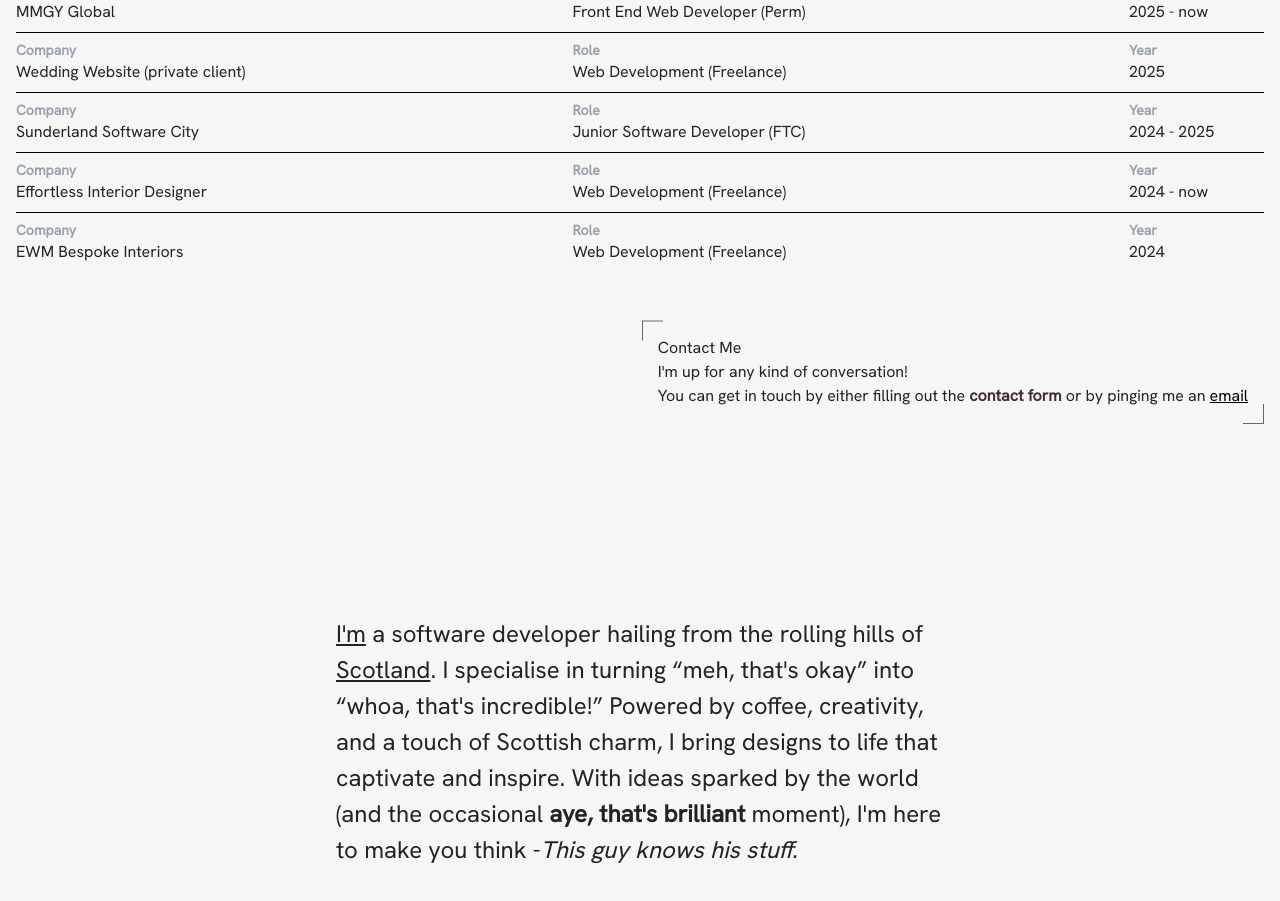
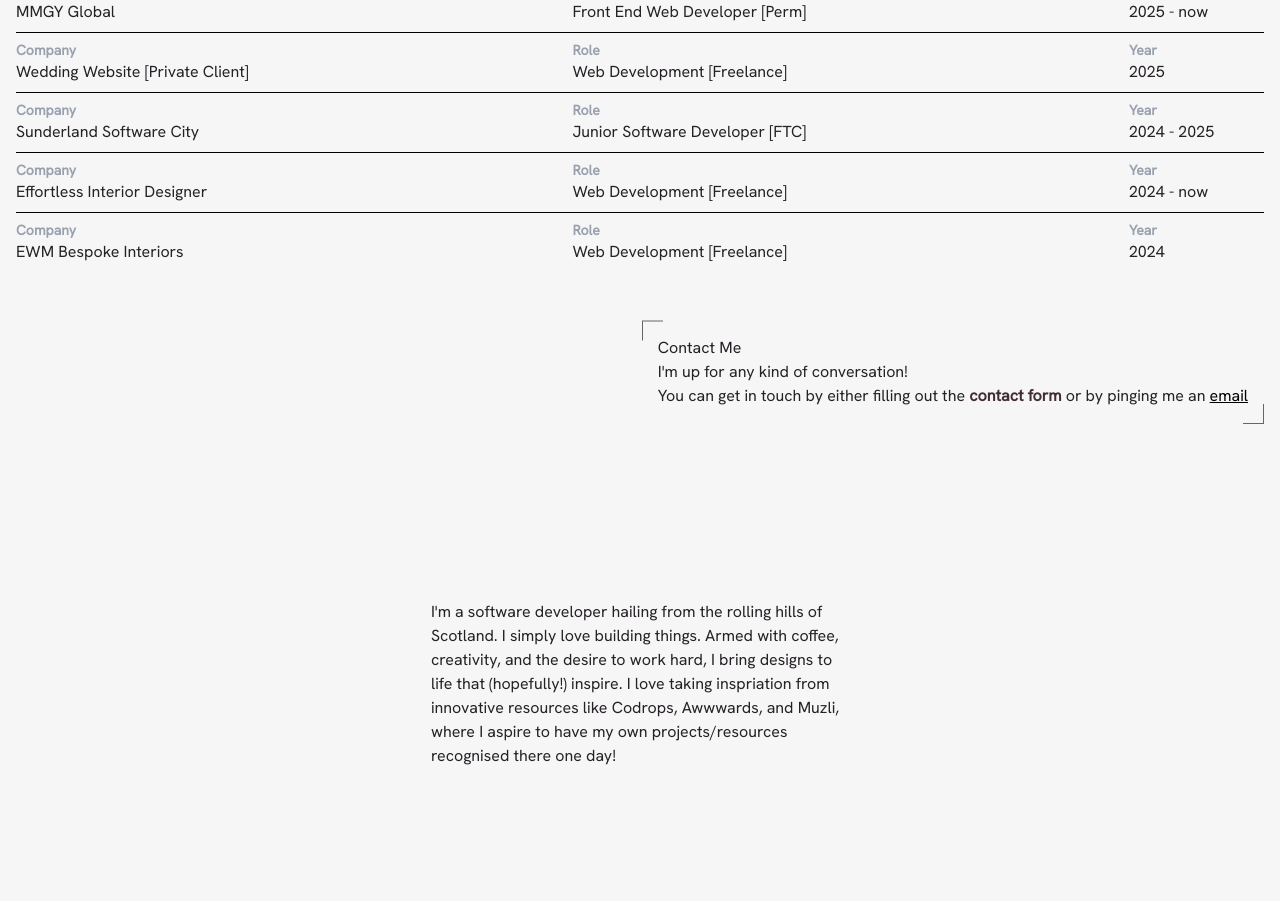
Before and after one commit to ccoutts2/portfolio_v2, a Next.js app: page /about in a window 1280 px wide. Shown: the part 947-1848 px from the top of the page. Built offline with nearby package versions, Linux system fonts and the light colour scheme.

Commit message:
Make additional style changes and change accordion props to accet coming soon boolean

```diff
--- a/src/app/about/page.tsx
+++ b/src/app/about/page.tsx
@@ -12,9 +12,7 @@ export default async function Page() {
       <AboutIntro />
       <Experience />
       <ContactMe />
-      <div className="flex items-center justify-center my-[5vh] md:my-[20vh] relative">
-        <FunBio />
-      </div>
+      <FunBio />
     </main>
   );
 }
--- a/src/app/work/data.ts
+++ b/src/app/work/data.ts
@@ -40,7 +40,7 @@ export const accordionData: AccordionItems[] = [
       "TailwindCSS",
       "CSS",
     ],
-    image: assetsConfig["ewm-bespoke-interiors"][0].src,
+    comingSoon: true,
     alt: assetsConfig["ewm-bespoke-interiors"][0].description,
     slug: "/effortless-interior-design/coming-soon",
     year: "2024",
--- a/src/app/work/types.ts
+++ b/src/app/work/types.ts
@@ -3,8 +3,9 @@ export interface AccordionItems {
   content: string;
   service: string[];
   tech: string[];
-  image: string;
-  alt: string;
+  image?: string;
+  comingSoon?: boolean;
+  alt?: string;
   slug: string;
   year: string;
   project: string;
--- a/src/components/AboutIntro/AboutIntro.tsx
+++ b/src/components/AboutIntro/AboutIntro.tsx
@@ -69,7 +69,7 @@ const AboutIntro = () => {
             style={{ clipPath: "polygon(0 0, 100% 0, 100% 0, 0 0)" }}
           >
             <Image
-              src={assetsConfig["ewm-bespoke-interiors"][0].src}
+              src="https://hinrakjrdbrmrrvilpbg.supabase.co/storage/v1/object/public/portfolio/about-page/chris_team.webp"
               alt={assetsConfig["ewm-bespoke-interiors"][0].description}
               width={800}
               height={800}
@@ -81,7 +81,7 @@ const AboutIntro = () => {
             style={{ clipPath: "polygon(0 0, 100% 0, 100% 0, 0 0)" }}
           >
             <Image
-              src={assetsConfig["ewm-bespoke-interiors"][0].src}
+              src="https://hinrakjrdbrmrrvilpbg.supabase.co/storage/v1/object/public/portfolio/about-page/chris_robert_helping.webp"
               alt={assetsConfig["ewm-bespoke-interiors"][0].description}
               width={800}
               height={800}
@@ -94,7 +94,7 @@ const AboutIntro = () => {
             style={{ clipPath: "polygon(0 0, 100% 0, 100% 0, 0 0)" }}
           >
             <Image
-              src={assetsConfig["ewm-bespoke-interiors"][0].src}
+              src="https://hinrakjrdbrmrrvilpbg.supabase.co/storage/v1/object/public/portfolio/about-page/chris_shawn_shoutcast.webp"
               alt={assetsConfig["ewm-bespoke-interiors"][0].description}
               width={800}
               height={800}
--- a/src/components/Accordion/Accordion.tsx
+++ b/src/components/Accordion/Accordion.tsx
@@ -9,8 +9,9 @@ export interface AccordionProps {
     content: string | ReactElement;
     service: string[];
     tech: string[];
-    image: string;
-    alt: string;
+    image?: string;
+    comingSoon?: boolean;
+    alt?: string;
     slug: string;
   }[];
   defaultExpanded?: Number[];
--- a/src/components/Accordion/AccordionItem.tsx
+++ b/src/components/Accordion/AccordionItem.tsx
@@ -14,8 +14,9 @@ export interface AccordionItemProps {
   content: string | ReactElement;
   service: string[];
   tech: string[];
-  image: string;
-  alt: string;
+  image?: string;
+  comingSoon?: boolean;
+  alt?: string;
   slug: string;
 }
 
@@ -25,6 +26,7 @@ export const AccordionItem = ({
   service,
   tech,
   image,
+  comingSoon,
   alt,
   title,
   slug,
@@ -53,9 +55,25 @@ export const AccordionItem = ({
           "flex flex-col md:flex-row justify-between gap-4"
         )}
         ref={contentRef}
-        {...(isActive && { "data-is-open": true })}>
+        {...(isActive && { "data-is-open": true })}
+      >
         <div className="flex-1">
-          <Image src={image} alt={alt} width={500} height={500} />
+          {comingSoon ? (
+            <div className="w-full h-full flex items-center justify-center">
+              <p className="text-xl md:text-2xl font-semibold p-4 text-center">
+                Coming Soon
+              </p>
+            </div>
+          ) : (
+            image && (
+              <Image
+                src={image}
+                alt={alt || "Project"}
+                width={500}
+                height={500}
+              />
+            )
+          )}
         </div>
         <div className="flex-1 flex flex-col gap-2 justify-between">
           <h2 className="text-clamp-accordion-content">{content}</h2>
@@ -69,7 +87,8 @@ export const AccordionItem = ({
                   "flex-wrap",
                   "gap-2",
                   "pt-4"
-                )}>
+                )}
+              >
                 {service.map((item, index) => (
                   <li key={index}>{item}</li>
                 ))}
@@ -84,7 +103,8 @@ export const AccordionItem = ({
                   "flex-wrap",
                   "gap-2",
                   "pt-4"
-                )}>
+                )}
+              >
                 {tech.map((item, index) => (
                   <li key={index}>{item}</li>
                 ))}
@@ -92,7 +112,10 @@ export const AccordionItem = ({
             </div>
           </div>
           <div className="w-fit">
-            <TransitionLink className={styles.AccordionLink} href={`/work/${slug}`}>
+            <TransitionLink
+              className={styles.AccordionLink}
+              href={`/work/${slug}`}
+            >
               View Project
             </TransitionLink>
           </div>
--- a/src/components/Experience/data.ts
+++ b/src/components/Experience/data.ts
@@ -7,27 +7,27 @@ interface Experience {
 export const experience: Experience[] = [
   {
     company: "MMGY Global",
-    role: "Front End Web Developer (Perm)",
+    role: "Front End Web Developer [Perm]",
     period: "2025 - now",
   },
   {
-    company: "Wedding Website (private client)",
-    role: "Web Development (Freelance)",
+    company: "Wedding Website [Private Client]",
+    role: "Web Development [Freelance]",
     period: "2025",
   },
   {
     company: "Sunderland Software City",
-    role: "Junior Software Developer (FTC)",
+    role: "Junior Software Developer [FTC]",
     period: "2024 - 2025",
   },
   {
     company: "Effortless Interior Designer",
-    role: "Web Development (Freelance)",
+    role: "Web Development [Freelance]",
     period: "2024 - now",
   },
   {
     company: "EWM Bespoke Interiors",
-    role: "Web Development (Freelance)",
+    role: "Web Development [Freelance]",
     period: "2024",
   },
 ];
--- a/src/components/FunBio/FunBio.tsx
+++ b/src/components/FunBio/FunBio.tsx
@@ -1,51 +1,21 @@
-"use client";
-import { useEffect, useState } from "react";
-
 const FunBio = () => {
-  type ImageKey = keyof typeof images;
-
-  const images = {
-    shoutcast: {
-      src: "/assets/images/chris_shawn_shoutcast.jpeg",
-      position: { top: "-5rem", left: "2rem" },
-    },
-    help: {
-      src: "/assets/images/chris_robert_helping.jpeg",
-      position: { top: "2rem", left: "3rem" },
-    },
-  };
-  const [hoverImage, setHoverImage] = useState<ImageKey | null>(null);
-
   return (
-    <div className="p-4 md:w-[50%] text-clamp-project-text relative">
-      <p>
-        <span
-          onMouseEnter={() => setHoverImage("shoutcast")}
-          onMouseLeave={() => setHoverImage(null)}
-          className="relative underline">
-          I&apos;m
-        </span>{" "}
-        a software developer hailing from the rolling hills of{" "}
-        <span
-          onMouseEnter={() => setHoverImage("help")}
-          onMouseLeave={() => setHoverImage(null)}
-          className="relative underline">
-          Scotland
-        </span>
-        . I specialise in turning “meh, that&apos;s okay” into “whoa, that&apos;s
-        incredible!” Powered by coffee, creativity, and a touch of Scottish charm, I
-        bring designs to life that captivate and inspire. With ideas sparked by the
-        world (and the occasional <strong>aye, that&apos;s brilliant</strong>{" "}
-        moment), I&apos;m here to make you think -<em>This guy knows his stuff.</em>
-      </p>
-      {hoverImage && (
-        <div
-          className="w-40 h-40 absolute pointer-events-none animate-bounce z-10"
-          style={{ ...images[hoverImage].position }}>
-          <img src={images[hoverImage].src} className="h-full w-full object-cover" />
+    <>
+      <div className="mx-auto px-5 2xl:container my-[5vh] md:my-[20vh] lg:px-0">
+        <div className="grid grid-cols-12 gap-x-2 md:grid-cols-24 md:gap-x-[1vw]">
+          <div className="col-span-full md:col-span-8 md:col-start-9">
+            <p>
+              I&apos;m a software developer hailing from the rolling hills of{" "}
+              Scotland. I simply love building things. Armed with coffee,
+              creativity, and the desire to work hard, I bring designs to life
+              that (hopefully!) inspire. I love taking inspriation from
+              innovative resources like Codrops, Awwwards, and Muzli, where I
+              aspire to have my own projects/resources recognised there one day!
+            </p>
+          </div>
         </div>
-      )}
-    </div>
+      </div>
+    </>
   );
 };
 
--- a/src/components/ThemeSwitch/ThemeSwitch.tsx
+++ b/src/components/ThemeSwitch/ThemeSwitch.tsx
@@ -75,7 +75,7 @@ const ThemeSwitch = () => {
   return (
     <button
       onClick={toggleTheme}
-      className="border rounded-3xl border-[#191919] dark:border-[white] px-2"
+      className="border rounded-3xl border-[#191919] dark:border-[white] px-2 cursor-pointer"
     >
       <span
         className="flex flex-col overflow-hidden h-[1.34rem] text-sm"
--- a/src/components/layout/Hero/Hero.tsx
+++ b/src/components/layout/Hero/Hero.tsx
@@ -86,10 +86,10 @@ const Hero = () => {
             style={{ clipPath: "polygon(0% 0%, 100% 0%, 100% 0%, 0% 0%)" }}
           >
             <Image
-              src={assetsConfig["ewm-bespoke-interiors"][0].src}
-              alt={assetsConfig["ewm-bespoke-interiors"][0].description}
-              width={800}
-              height={800}
+              src="https://hinrakjrdbrmrrvilpbg.supabase.co/storage/v1/object/public/portfolio/home-page/chris_sunny.webp"
+              alt="A man sitting at a table outside, wearing a white tshirt, sunglasses and black cap, looking away from the camera. It is a sunny day with palm trees and a lake in the background."
+              width={900}
+              height={1200}
               className="w-full h-full object-cover"
             />
           </div>
```
